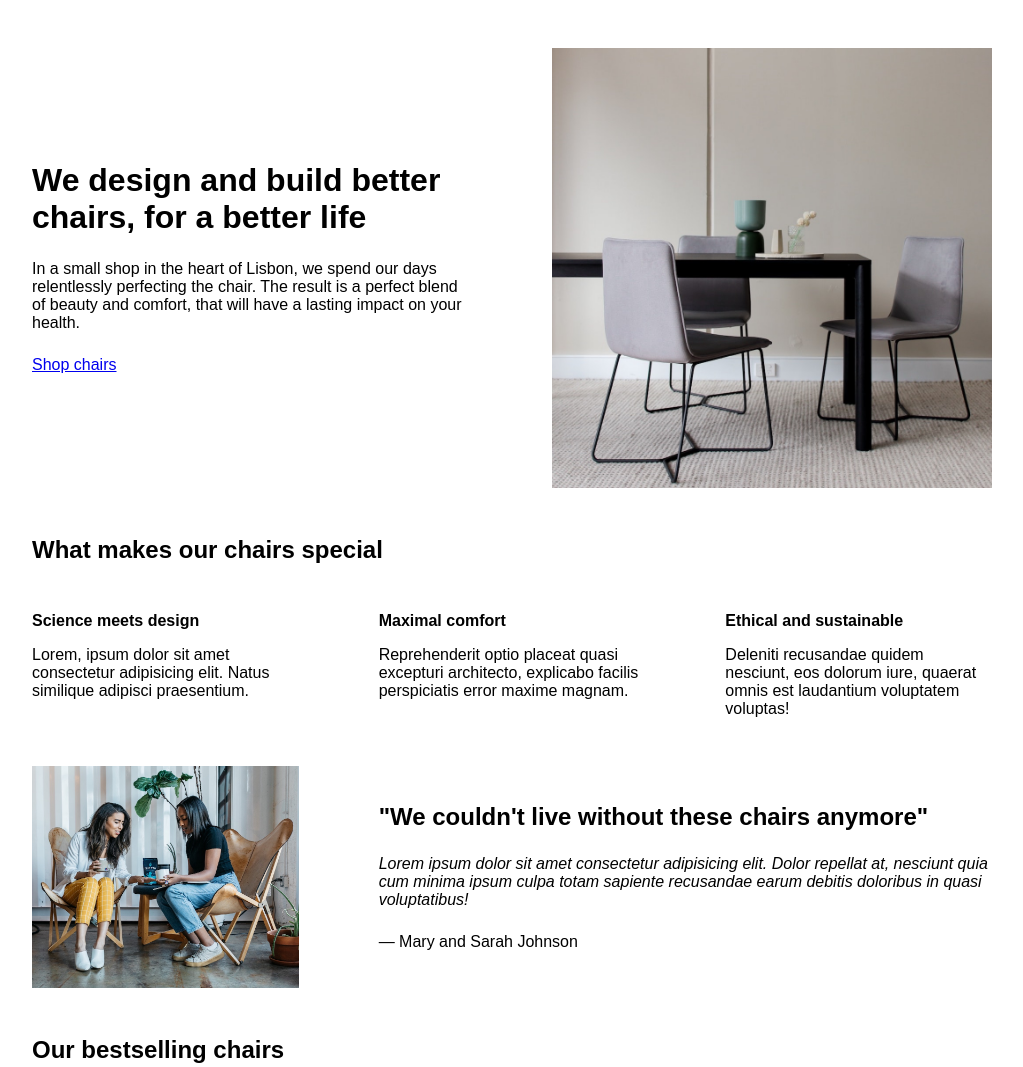
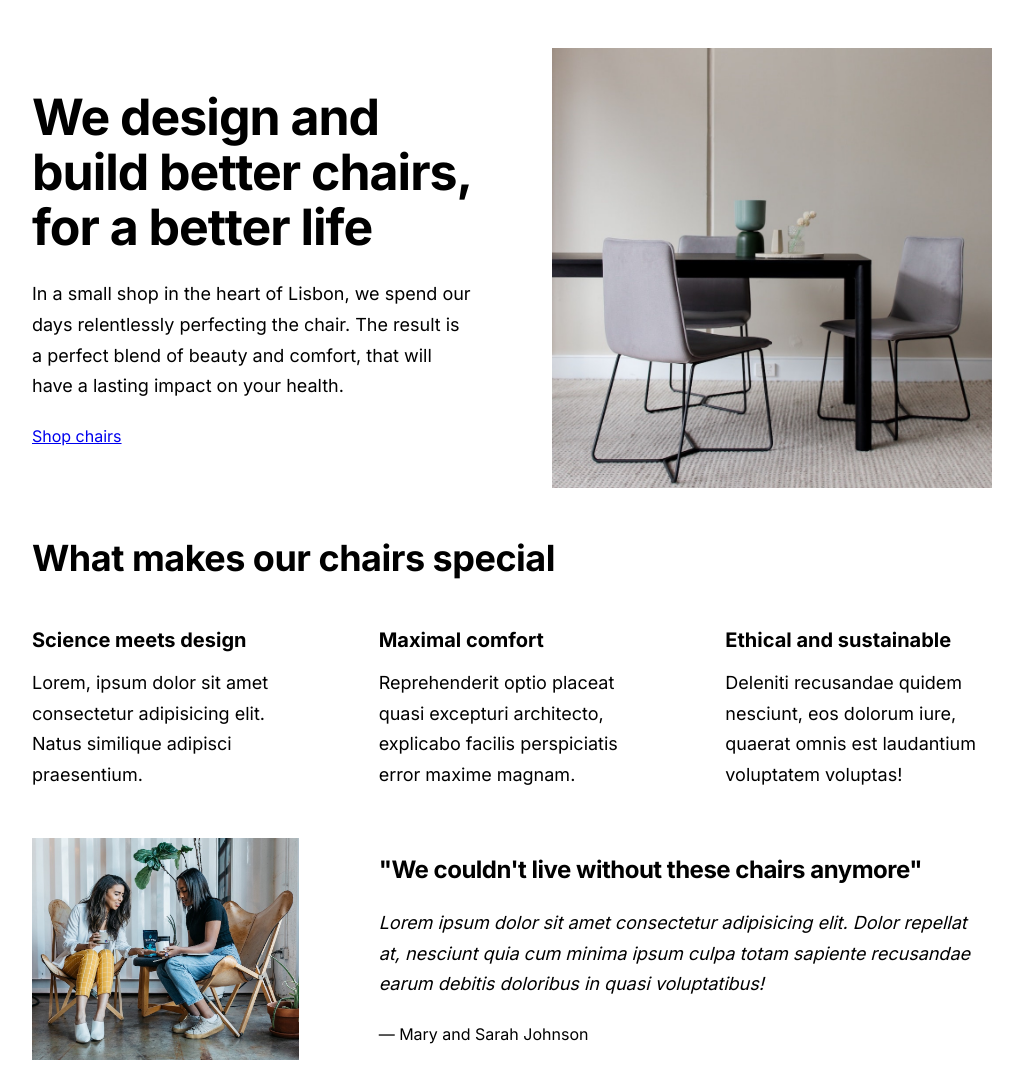
Before and after one commit to alvi91/html-css, a plain HTML site: page design/05-Design/index.html in a window 1280 px wide. Shown: the top 1067 px of the page, without its empty margins (128-1151 px from the left). Drawn offline with Linux system fonts and the light colour scheme.

```diff
--- a/design/05-Design/index.html
+++ b/design/05-Design/index.html
@@ -4,6 +4,12 @@
     <meta charset="UTF-8" />
     <meta http-equiv="X-UA-Compatible" content="IE=edge" />
     <meta name="viewport" content="width=device-width, initial-scale=1.0" />
+    <link rel="preconnect" href="https://fonts.googleapis.com" />
+    <link rel="preconnect" href="https://fonts.gstatic.com" crossorigin />
+    <link
+      href="https://fonts.googleapis.com/css2?family=Inter:wght@400;500;700&display=swap"
+      rel="stylesheet"
+    />
 
     <link rel="stylesheet" href="style.css" />
     <title>Lisbon Chair Shop</title>
--- a/design/05-Design/style.css
+++ b/design/05-Design/style.css
@@ -16,7 +16,7 @@ FONT SIZE SYSTEM (px)
 /* GENERAL STYLES */
 /* ------------------------ */
 body {
-  font-family: sans-serif;
+  font-family: "Inter", sans-serif;
 }
 
 .container {
@@ -31,6 +31,9 @@ section {
 
 h2 {
   margin-bottom: 48px;
+  /* 24 / 30 / 36 /  */
+  font-size: 36px;
+  letter-spacing: -0.5px;
 }
 
 .grid-3-cols {
@@ -57,10 +60,16 @@ header {
 
 h1 {
   margin-bottom: 24px;
+  /* 44 / 52 / 62  */
+  font-size: 50px;
+  line-height: 1.1;
+  letter-spacing: -1px;
 }
 
 .header-text {
   margin-bottom: 24px;
+  font-size: 18px;
+  line-height: 1.7;
 }
 
 img {
@@ -73,9 +82,12 @@ img {
 
 .features-title {
   margin-bottom: 16px;
+  font-size: 20px;
 }
 
 .features-text {
+  font-size: 18px;
+  line-height: 1.7;
 }
 
 /* TESTIMONIAL */
@@ -89,11 +101,15 @@ img {
 
 .testimonial-box h2 {
   margin-bottom: 24px;
+  /* 24 / 30 / 36 / */
+  font-size: 24px;
 }
 
 .testimonial-text {
   font-style: italic;
   margin-bottom: 24px;
+  font-size: 18px;
+  line-height: 1.7;
 }
 
 /* CHAIRS */
@@ -103,6 +119,7 @@ img {
 
 h3 {
   margin-bottom: 24px;
+  font-size: 20px;
 }
 
 .chair-details {
@@ -127,8 +144,10 @@ h3 {
 .chair-price {
   display: flex;
   justify-content: space-between;
+  font-size: 20px;
 }
 
 footer {
   margin-bottom: 48px;
+  font-size: 14px;
 }
```
